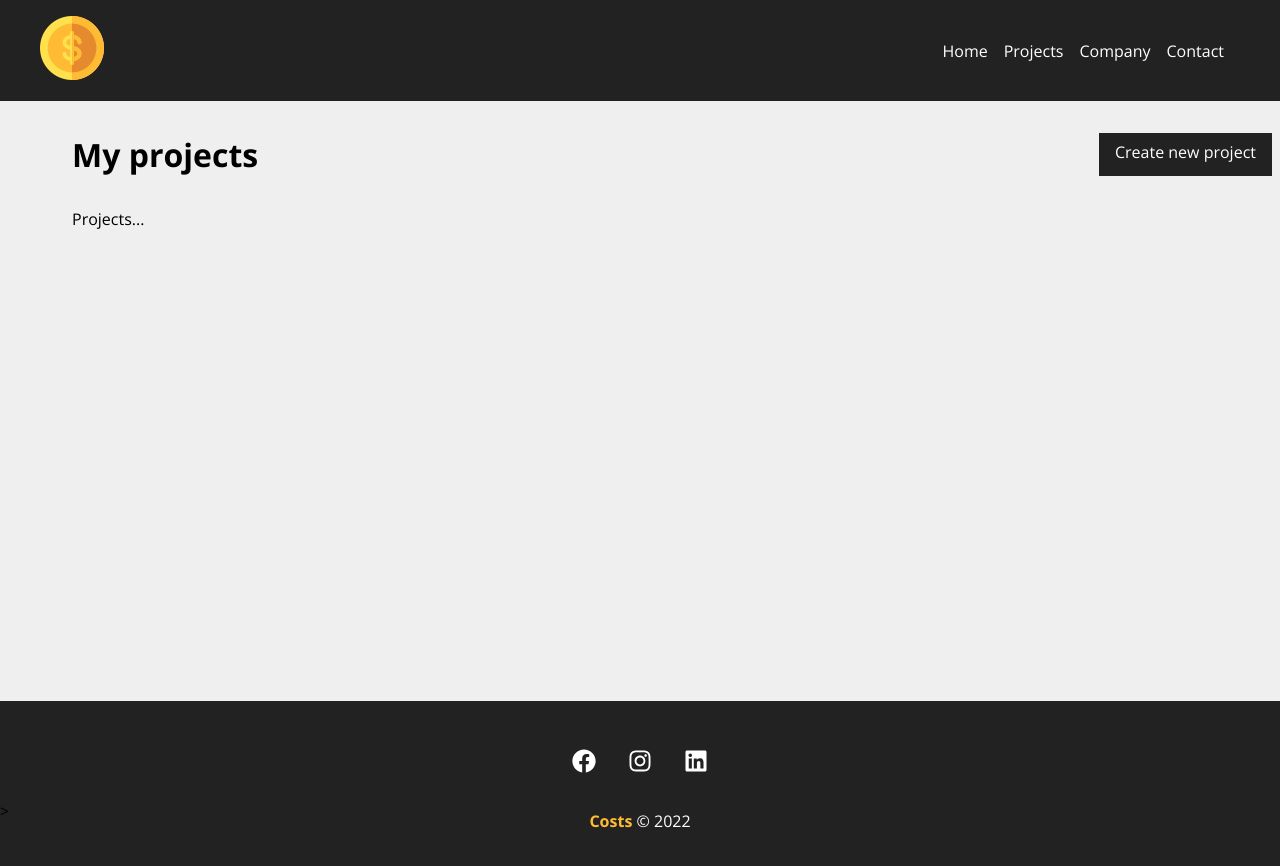
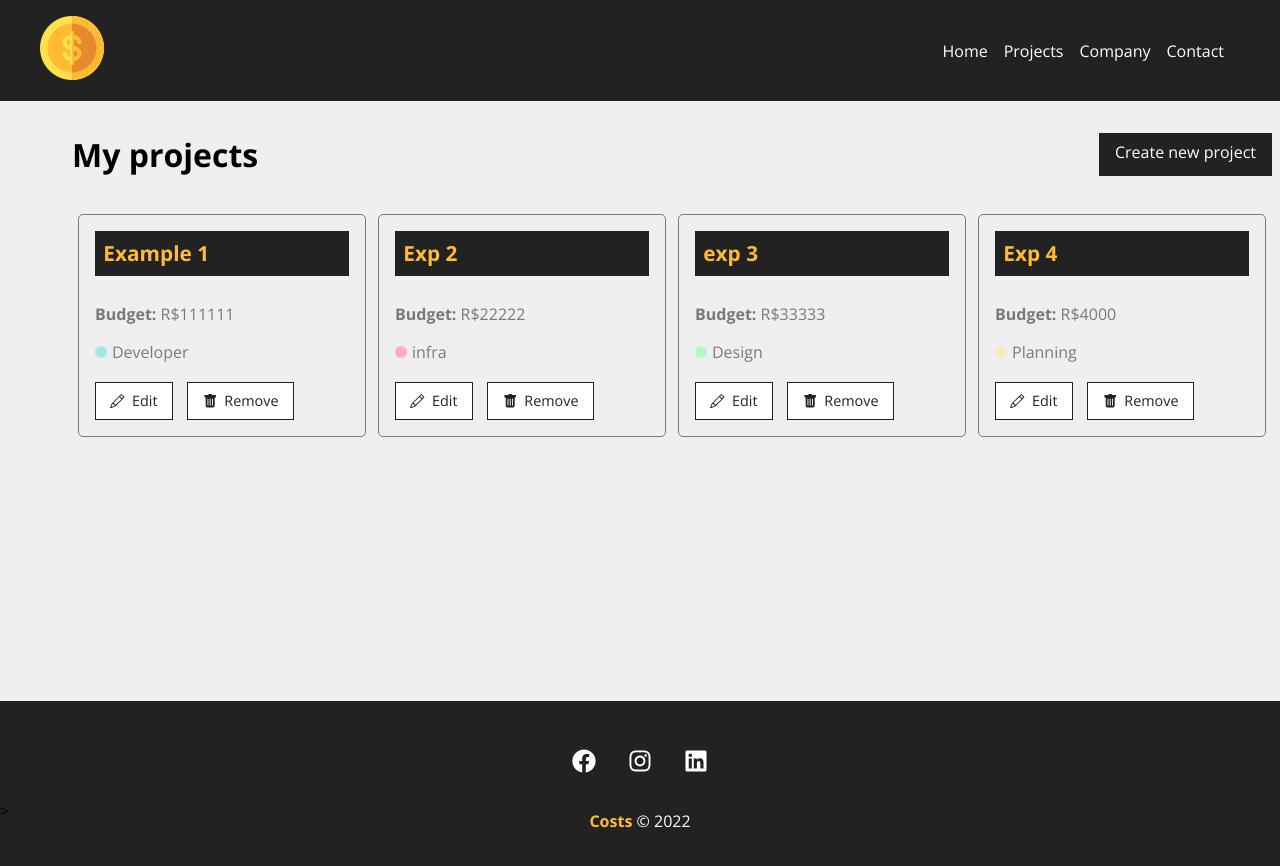
Before and after one commit to VitorDuarte0117/Costs, a React (Create React App) app: page /projects in a window 1280 px wide. Shown: the top 866 px of the page. Built offline with nearby package versions, Linux system fonts and the light colour scheme; data requests are answered from the project's data file.

Commit message:
added the feature of rescuing projects from database and CSS

```diff
--- a/db.json
+++ b/db.json
@@ -1,91 +1,48 @@
 {
   "projects": [
     {
-      "name": "vv",
-      "budget": "1001",
-      "cost": 0,
-      "services": [],
-      "id": 1
-    },
-    {
-      "cost": 0,
-      "services": [],
-      "id": 2
-    },
-    {
-      "cost": 0,
-      "services": [],
-      "id": 3
-    },
-    {
-      "cost": 0,
-      "services": [],
-      "id": 4
-    },
-    {
-      "name": "My Project",
-      "budget": "122222",
+      "name": "Example 1",
+      "budget": "111111",
       "category": {
         "id": "2",
         "name": "Developer"
       },
       "cost": 0,
       "services": [],
-      "id": 5
+      "id": 1
     },
     {
-      "name": "aaaaaggggg",
-      "budget": "212222",
+      "name": "Exp 2",
+      "budget": "22222",
       "category": {
         "id": "1",
         "name": "infra"
       },
       "cost": 0,
       "services": [],
-      "id": 6
+      "id": 2
     },
     {
-      "name": "Vitor",
-      "budget": "2222",
+      "name": "exp 3",
+      "budget": "33333",
       "category": {
-        "id": "1",
-        "name": "infra"
+        "id": "3",
+        "name": "Design"
       },
       "cost": 0,
       "services": [],
-      "id": 7
+      "id": 3
     },
     {
-      "name": "vv",
-      "budget": "222",
+      "name": "Exp 4",
+      "budget": "4000",
       "category": {
-        "id": "1",
-        "name": "infra"
+        "id": "4",
+        "name": "Planning"
       },
       "cost": 0,
       "services": [],
-      "id": 8
-    },
-    {
-      "name": "Vitor",
-      "budget": "141414",
-      "category": {
-        "id": "1",
-        "name": "infra"
-      },
-      "cost": 0,
-      "services": [],
-      "id": 9
-    },
-    {
-      "cost": 0,
-      "services": [],
-      "id": 10
-    },
-    {
-      "cost": 0,
-      "services": [],
-      "id": 11
+      "id": 4
     }
   ],
   "categories": [
--- a/src/components/pages/Projects.js
+++ b/src/components/pages/Projects.js
@@ -1,4 +1,6 @@
 import { useLocation } from "react-router-dom";
+
+import { useState, useEffect } from "react";
 
 import Message from "../layout/Message";
 
@@ -8,12 +10,30 @@
 
 import LinkButton from "../layout/LinkButton";
 
+import ProjectCard from "../project/ProjectCard";
+
 function Projects() {
+    const [projects, setProjects] = useState([]);
+
     const location = useLocation();
     let message = "";
     if (location.state) {
         message = location.state.message;
     }
+
+    useEffect(() => {
+        fetch("http://localhost:5000/projects", {
+            method: "GET",
+            headers: {
+                "Content-Type": "application/json",
+            },
+        })
+            .then((resp) => resp.json())
+            .then((data) => {
+                setProjects(data);
+            })
+            .catch((err) => console.log(err));
+    }, []);
 
     return (
         <div className={styles.project_container}>
@@ -23,7 +43,16 @@
             </div>
             {message && <Message msg={message} type="success" />}
             <Container customClass="start">
-                <p>Projects...</p>
+                {projects.length > 0 &&
+                    projects.map((project) => (
+                        <ProjectCard
+                            id={project.id}
+                            name={project.name}
+                            budget={project.budget}
+                            category={project.category.name}
+                            key={project.id}
+                        />
+                    ))}
             </Container>
         </div>
     );
--- /dev/null
+++ b/src/components/project/ProjectCard.js
@@ -0,0 +1,29 @@
+import styles from "./ProjectCard.module.css";
+import { Link } from "react-router-dom";
+
+import { BsPencil, BsFillTrashFill } from "react-icons/bs";
+
+function ProjectCard({ id, name, budget, category, handleRemove }) {
+    return (
+        <div className={styles.project_card}>
+            <h4>{name} </h4>
+            <p>
+                <span>Budget:</span> R${budget}
+            </p>
+            <p className={styles.category_text}>
+                <span className={`${styles[category.toLowerCase()]}`}></span>
+                {category}
+            </p>
+            <div className={styles.project_card_actions}>
+                <Link to="/">
+                    <BsPencil /> Edit
+                </Link>
+                <button>
+                    <BsFillTrashFill /> Remove
+                </button>
+            </div>
+        </div>
+    );
+}
+
+export default ProjectCard;
--- /dev/null
+++ b/src/components/project/ProjectCard.module.css
@@ -0,0 +1,80 @@
+.project_card {
+    padding: 1em;
+    border: 1px solid #7a7a7a;
+    border-radius: 5px;
+    width: 24%;
+    margin: 0.5%;
+}
+
+.project_card h4 {
+    background-color: #222;
+    color: #ffbb33;
+    padding: 0.4em;
+    margin-bottom: 1.3em;
+    font-size: 1.3em;
+}
+.project_card p {
+    color: #7a7a7a;
+    margin-bottom: 1em;
+}
+.project_card p span {
+    font-weight: bold;
+}
+
+.category_text {
+    display: flex;
+    align-items: center;
+}
+.category_text span {
+    display: block;
+    width: 12px;
+    height: 12px;
+    border-radius: 50%;
+    background-color: #ccc;
+    margin-right: 5px;
+}
+.category_text .infra {
+    background-color: #ffaebc;
+}
+
+.category_text .developer {
+    background-color: #a0e7e5;
+}
+
+.category_text .design {
+    background-color: #b4f8c8;
+}
+
+.category_text .planning {
+    background-color: #fbe7c6;
+}
+.project_card_actions {
+    margin-top: 1.2em;
+    display: flex;
+    align-items: center;
+}
+
+.project_card_actions a,
+.project_card_actions button {
+    text-decoration: none;
+    border: none;
+    background-color: #fff;
+    color: #222;
+    font-size: 0.9em;
+    padding: 0.6em 1em;
+    margin-right: 1em;
+    cursor: pointer;
+    border: 1px solid #222;
+    display: flex;
+    align-items: center;
+    justify-content: center;
+    transition: 0.5s;
+}
+.project_card_actions svg {
+    margin-right: 0.5em;
+}
+.project_card_actions a:hover,
+.project_card_actions button:hover {
+    background-color: #222;
+    color: #ffbb33;
+}
```
